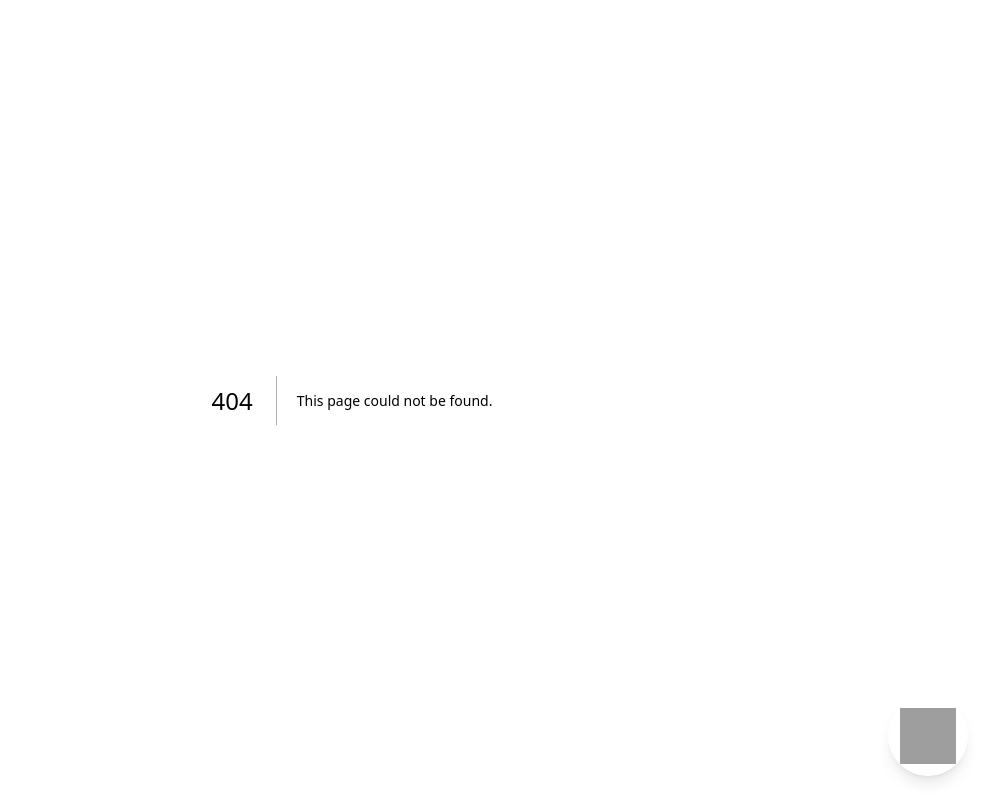
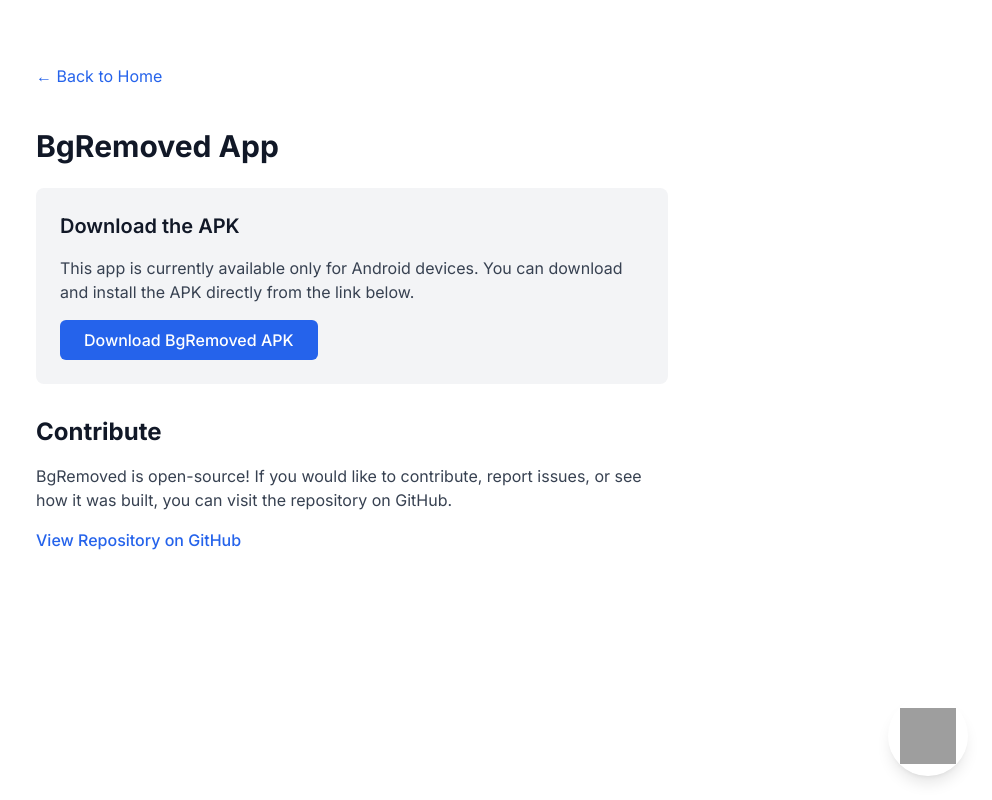
Before and after one commit to apreezofficial/apcodesphere.xyz, a Next.js app: page /apks/bgremoved in a window 1280 px wide. Before the commit this address had no page. Shown: the whole page, without its empty margins (288-1280 px from the left). Built offline with nearby package versions, Linux system fonts and the light colour scheme; grey boxes are pictures that could not be loaded.

Commit message:
Update about page and add bgremoved apk page

```diff
--- a/app/about/page.tsx
+++ b/app/about/page.tsx
@@ -14,6 +14,9 @@ export default function About() {
       </p>
       <p className="mb-4">
         I spent my early years learning and exploring web technologies, developing a passion for creating beautiful and functional digital experiences. My journey in tech has been driven by curiosity and a desire to build tools that make a difference.
+      </p>
+      <p className="mb-4">
+        Currently, I am working remotely as a developer for an international company, Geeks Global. It's been an incredible opportunity to tackle complex challenges and build impactful solutions on a larger scale. Below is a look at my journey and past experiences:
       </p>
       <div className="space-y-8 mt-6">
         <div>
--- /dev/null
+++ b/app/apks/bgremoved/page.tsx
@@ -0,0 +1,46 @@
+import Link from 'next/link';
+
+export default function BgRemoved() {
+  return (
+    <main className="max-w-2xl mx-auto px-5 py-16">
+      <nav className="mb-10">
+        <Link href="/" className="text-blue-600 hover:underline dark:text-blue-400">
+          ← Back to Home
+        </Link>
+      </nav>
+
+      <h1 className="text-3xl font-bold mb-6">BgRemoved App</h1>
+
+      <div className="bg-gray-100 dark:bg-gray-800 p-6 rounded-lg mb-8">
+        <h2 className="text-xl font-semibold mb-4">Download the APK</h2>
+        <p className="mb-4 text-gray-700 dark:text-gray-300">
+          This app is currently available only for Android devices. You can download and install the APK directly from the link below.
+        </p>
+
+        {/* Make sure to place the unzipped APK file in the /public/apks/bgremoved directory as bgremoved.apk */}
+        <a
+          href="/apks/bgremoved.apk"
+          download
+          className="inline-block bg-blue-600 hover:bg-blue-700 text-white font-medium py-2 px-6 rounded-md transition-colors"
+        >
+          Download BgRemoved APK
+        </a>
+      </div>
+
+      <div className="mt-8">
+        <h2 className="text-2xl font-bold mb-4">Contribute</h2>
+        <p className="mb-4 text-gray-700 dark:text-gray-300">
+          BgRemoved is open-source! If you would like to contribute, report issues, or see how it was built, you can visit the repository on GitHub.
+        </p>
+        <a
+          href="https://github.com/apreezofficial/bgremoved"
+          target="_blank"
+          rel="noopener noreferrer"
+          className="text-blue-600 hover:underline dark:text-blue-400 font-medium"
+        >
+          View Repository on GitHub
+        </a>
+      </div>
+    </main>
+  );
+}
```
Also changed, not shown: 1 other file (tests, documents, lock files or other folders).
